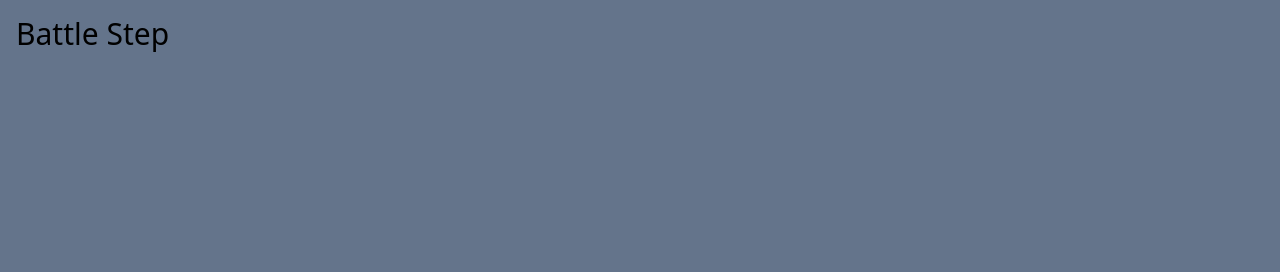
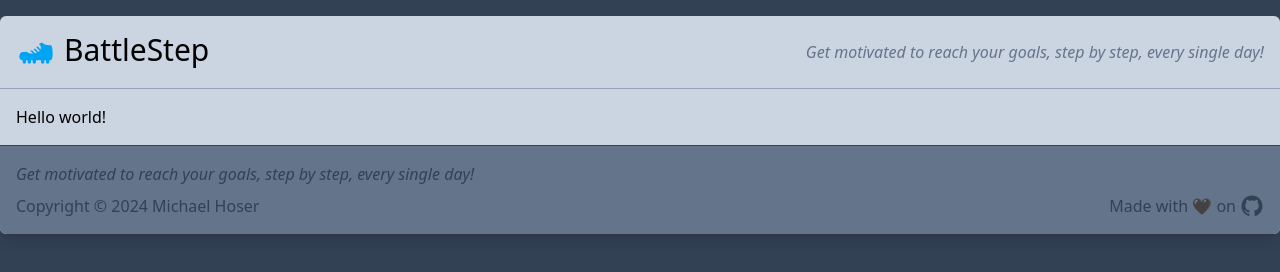
Before and after one commit to ramdacxp/BattleStep, an Astro site: page / in a window 1280 px wide. Built offline with nearby package versions, Linux system fonts and the light colour scheme; Astro itself is replaced by a stand-in of ours.

Commit message:
Styling & assets

```diff
--- /dev/null
+++ b/src/assets/GitHub.astro
@@ -0,0 +1,19 @@
+---
+// =============================================================================
+// GitHub Logo
+// =============================================================================
+interface Props {
+  class: string;
+}
+const { class: className } = Astro.props;
+---
+
+<svg
+  class:list={[className]}
+  xmlns="http://www.w3.org/2000/svg"
+  viewBox="0 0 32 32"
+>
+  <path
+    d="M16 2C8.265 2 2 8.265 2 16C2 22.195 6.0075 27.4275 11.5725 29.2825C12.2725 29.405 12.535 28.985 12.535 28.6175C12.535 28.285 12.5175 27.1825 12.5175 26.01C9 26.6575 8.09 25.1525 7.81 24.365C7.6525 23.9625 6.97 22.72 6.375 22.3875C5.885 22.125 5.185 21.4775 6.3575 21.46C7.46 21.4425 8.2475 22.475 8.51 22.895C9.77 25.0125 11.7825 24.4175 12.5875 24.05C12.71 23.14 13.0775 22.5275 13.48 22.1775C10.365 21.8275 7.11 20.62 7.11 15.265C7.11 13.7425 7.6525 12.4825 8.545 11.5025C8.405 11.1525 7.915 9.7175 8.685 7.7925C8.685 7.7925 9.8575 7.425 12.535 9.2275C13.655 8.9125 14.845 8.755 16.035 8.755C17.225 8.755 18.415 8.9125 19.535 9.2275C22.2125 7.4075 23.385 7.7925 23.385 7.7925C24.155 9.7175 23.665 11.1525 23.525 11.5025C24.4175 12.4825 24.96 13.725 24.96 15.265C24.96 20.6375 21.6875 21.8275 18.5725 22.1775C19.08 22.615 19.5175 23.455 19.5175 24.7675C19.5175 26.64 19.5 28.145 19.5 28.6175C19.5 28.985 19.7625 29.4225 20.4625 29.2825C23.2418 28.3443 25.6568 26.5581 27.3677 24.1753C29.0786 21.7926 29.9993 18.9334 30 16C30 8.265 23.735 2 16 2Z"
+    fill="currentColor"></path>
+</svg>
--- /dev/null
+++ b/src/assets/Logo.astro
@@ -0,0 +1,28 @@
+---
+// =============================================================================
+// BattleStep Logo
+// =============================================================================
+// - Set 'class="fill-xxx"' to change the fill color (default: #00a4f6).
+// - Adding the attribute 'fill="currentColor"' to the <path/> below
+//   would use the text color to fill test logo; e.g. 'class="text-xxx"'.
+// =============================================================================
+
+// Intellisense for all the properties/attributes
+interface Props {
+  class: string;
+}
+
+// Map class property to variable className
+const { class: className } = Astro.props;
+---
+
+<svg
+  class:list={["fill-[#00a4f6]", className]}
+  xmlns="http://www.w3.org/2000/svg"
+  viewBox="0 0 24 24"
+>
+  <path
+    d="M21 8C20.76 8 20.53 8 20.3 8L20.25 7.97C18.14 7.84 16.38 7.17 15.53 6.23L14 7C13.95 7.1 13.89 7.19 13.84 7.28C14.55 7.89 15 8.65 15 9.5C15 9.83 14.91 10.14 14.79 10.45L12.92 8.58C12.7 8.83 12.47 9.07 12.22 9.29L14.25 11.32C14.04 11.57 13.8 11.79 13.5 12L11.43 9.91C11.14 10.11 10.85 10.28 10.55 10.45L12.58 12.5C12.25 12.63 11.89 12.74 11.5 12.82L9.59 10.91C9.25 11.05 8.91 11.18 8.56 11.29L10.26 13C10.17 13 10.09 13 10 13C8.5 13 7.2 12.54 6.28 11.82C5.46 11.95 4.68 12 4 12C2 12 2 15 2 15V15C2 16.11 2.89 17 4 17H4V18C4 18.55 4.45 19 5 19S6 18.55 6 18V17H7V18C7 18.55 7.45 19 8 19S9 18.55 9 18V17H10V18C10 18.55 10.45 19 11 19S12 18.55 12 18V17H15V18C15 18.55 15.45 19 16 19S17 18.55 17 18V17H18V18C18 18.55 18.45 19 19 19S20 18.55 20 18V17H21C21 17 22 17 22 12.5C22 9 21 8 21 8Z"
+  >
+  </path>
+</svg>
--- a/src/layouts/Layout.astro
+++ b/src/layouts/Layout.astro
@@ -10,13 +10,18 @@ const { title } = Astro.props;
 <html lang="en">
   <head>
     <meta charset="UTF-8" />
-		<meta name="description" content="Get motivated to reach your goals, step by step, every single day!" />
+    <meta
+      name="description"
+      content="Get motivated to reach your goals, step by step, every single day!"
+    />
     <meta name="viewport" content="width=device-width, initial-scale=1.0" />
     <link rel="icon" type="image/svg+xml" href="/favicon.svg" />
     <meta name="generator" content={Astro.generator} />
     <title>{title}</title>
   </head>
-	<body class="bg-slate-500">
+  <body class="bg-slate-700">
+    <div class="container mx-auto bg-slate-300 rounded-md mt-0 sm:mt-4 shadow-lg">
       <slot />
+    </div>
   </body>
 </html>
--- a/src/pages/index.astro
+++ b/src/pages/index.astro
@@ -1,12 +1,40 @@
 ---
-import Layout from '../layouts/Layout.astro';
+import GitHub from "../assets/GitHub.astro";
+import Logo from "../assets/Logo.astro";
+import Layout from "../layouts/Layout.astro";
 ---
 
 <Layout title="Welcome to BattleStep">
-	<main>
-    <h1 class="font-light text-3xl mt-4 ml-4">Battle Step</h1>
-	</main>
+  <header
+    class="flex items-center justify-between border-b border-slate-400 py-4"
+  >
+    <div class="flex gap-2 ml-4">
+      <Logo class="w-10" />
+      <h1 class="font-light text-3xl">BattleStep</h1>
+    </div>
+    <div class="mr-4 italic text-slate-500 hidden md:block">
+      Get motivated to reach your goals, step by step, every single day!
+    </div>
+  </header>
+
+  <main class="m-4">
+    <p>Hello world!</p>
+  </main>
+
+  <footer class="bg-slate-500 text-slate-700 rounded-b-md p-4 border-t border-t-slate-700">
+    <div class="italic mb-2">
+      Get motivated to reach your goals, step by step, every single day!
+    </div>
+
+    <div class="flex items-center justify-between">
+      <div class="text-slate-700">Copyright &copy; 2024 Michael Hoser</div>
+
+      <div class="flex gap-1">
+        <div class="">Made with 🖤 on</div>
+        <GitHub class="w-6 fill-red-500" />
+      </div>
+    </div>
+  </footer>
 </Layout>
 
-<style>
-</style>
+<style></style>
```
Lines whose indentation alone changed are shown as unchanged.
